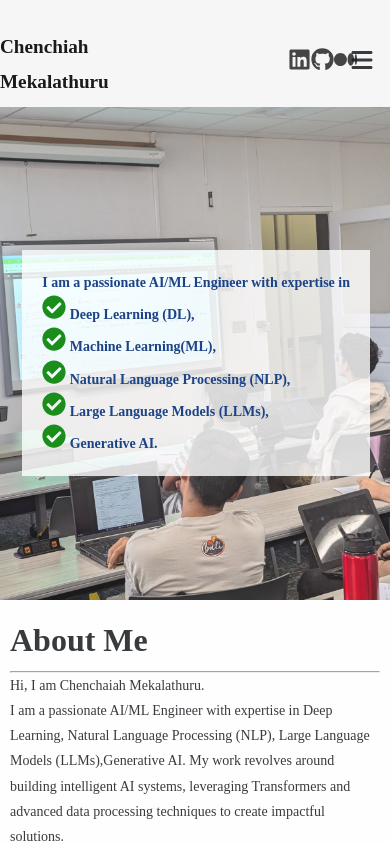
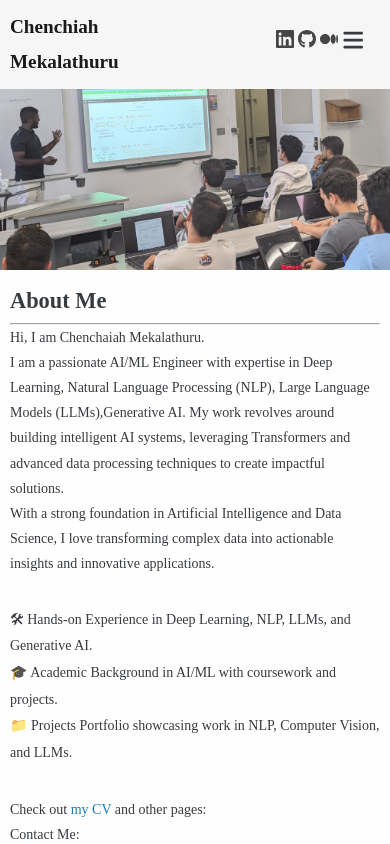
Before and after one commit to RajiaRani/ProfessionalPortfolio, a React (Vite) app in the folder fronted/: page / in a window 390 px wide. Shown: the top 844 px of the page. Built offline with nearby package versions, Linux system fonts and the light colour scheme.

Commit message:
added 19 april

```diff
--- a/fronted/src/App.css
+++ b/fronted/src/App.css
@@ -83,6 +83,12 @@ p{
 li{
   font-size: 14px ;
 }
+h1{
+  font-size: 1.4rem;
+}
+h2{
+  font-size: 1rem;
+}
 .about-main-container{
   width: 100%;
   padding:10px !important;
--- a/fronted/src/Navbar/Navbar.css
+++ b/fronted/src/Navbar/Navbar.css
@@ -34,9 +34,10 @@ width: 55%;
     transition: all 0.3s ease;
 }
 .middle-side ul li:hover{
-    cursor: pointer;
+    cursor: pointer !important;
     color: rgb(44, 111, 147);
     text-decoration: underline;
+
 }
 .right-side{
 width: 9%;
@@ -72,6 +73,7 @@ transform: scale(1.1);
 }
 .navbar{
     width: 100%;
+    padding: 10px;
 }
 .left-side{
     width: 50%;
@@ -82,18 +84,33 @@ transform: scale(1.1);
 .right-side{
     width: 14%;
  }
+ .right-side svg{
+  font-size: 22px;
+  padding-left: 4px;
+}
   /* Show only when active */
-  .middle-side.active .nav-menu {
+  .middle-side.active .nav-menu{
     display: flex;
-    background-color: white;
     position: absolute;
-    top: 70px; /* adjust depending on header height */
-    left: 0;
+    top: 60px; /* adjust depending on header height */
+    right: 0;
+    width: 50%;
+    height: auto;
+    z-index: 999;
+    background-color: rgba(245, 245, 245, 1);
+    padding: 0px;
+  }
+  .nav-item{
     width: 100%;
-    z-index: 999;
-    box-shadow: 0 2px 10px rgba(0,0,0,0.1);
+    padding-left: 20px;
   }
+  .nav-item:hover{
+    cursor: pointer;
+  }
+.nav-link{
+  font-size: 1.1rem;
 
+}
   .icon {
     display: block;
   }
@@ -117,12 +134,13 @@ transform: scale(1.1);
     display: flex;
     justify-content: flex-end;
     padding-right: 1rem;
+    padding-left: 1rem;
   }
 
   .icon,
   .close {
     display: block;
-    font-size: 1.5rem;
+    font-size: 1.4rem;
     cursor: pointer;
   }
 }
--- a/fronted/src/portfolio/About/about.css
+++ b/fronted/src/portfolio/About/about.css
@@ -151,44 +151,40 @@ padding: 15px 0px 15px 360px;
 
 
 
-
-
-
-
-
 /*===================================================
     MEDIA QUERY FOR SMALLER SCREENS (max-width: 576px)
 =====================================================*/
-@media (max-width: 576px) {
+@media (max-width: 768px) {
     /* ABOUT SECTION Adjustments */
     .about-image {
-        height: 400px; /* reduce height on small screens */
+        height: 300px; /* reduce height on small screens */
     }
     .about-image .about-me {
-        padding: 10px 0px 10px 20px; /* reduce left padding to bring content closer to the edge */
+        padding: 10px 0px 10px 20px;
     }
     .about-image .about-me h1,
     .about-image .about-me h3 {
-        font-size: 1.2rem;  /* slightly smaller text */
+        font-size: 1rem;  /* slightly smaller text */
     }
     .about-experience {
         flex-direction: column;  /* stack elements vertically */
         align-items: center;
     }
     .about-experience img {
-        width: 250px;  /* smaller image size */
+        width: 100%;
         height: 250px;
     }
     .about-experience ul {
         padding: 20px;  /* reduce padding */
     }
     .all-images {
-        flex-direction: column;  /* stack images */
-        gap: 15px;
+        display: grid;
+        grid-template-columns: 1fr;
+        grid-template-rows: repeat(3,1fr);
     }
     .all-images img {
-        width: 100%; /* full width for each image */
-        height: auto;
+        width: 100% !important;
+        height: 240px;
     }
 
     /* PROJECTS SECTION Adjustments */
--- a/fronted/src/portfolio/Chenchaiah/Chenchaiah.css
+++ b/fronted/src/portfolio/Chenchaiah/Chenchaiah.css
@@ -42,8 +42,38 @@ list-style:circle !important;
 }
 
 /* For laptops and medium-sized screens */
-@media screen and (max-width: 1200px){
+@media (max-width: 768px){
+    .me-para{
+    position: absolute;
+    margin: auto;
+    top: 55%;
+    right:20px;
+    font-weight: 600;
+    font-size: 20px;
+    color: rgb(3, 46, 121);
+    background-color: rgb(255,255,255,0.8);
+    padding: 20px;
+    display: none;
+    }
 
+    .container{
+    width: 100%;
 
-
+    }
+    .my-bg-image{
+        background-image: url("../../assets/About/fullimage3.jpeg");
+        background-repeat: no-repeat;
+        background-position: center;
+        background-size: cover;
+        width: 100%;
+        height:250px;
+        margin-top: 20px;
+        position: relative;
+    }
+    .intro a{
+        color: rgb(2, 109, 166);
+    }
+    .about-my-skills li{
+    list-style:circle !important;
+    }
 }
```
